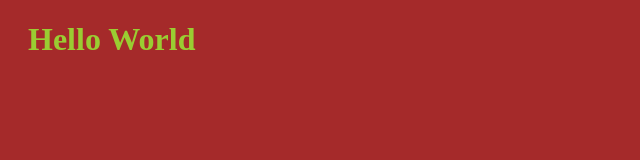
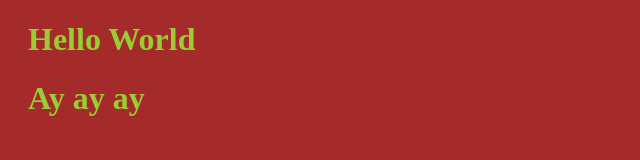
Before and after one commit to savilladafl/website, a plain HTML site: page index.html in a window 1280 px wide. Shown: the whole page, without its empty margins (0-640 px from the left). Drawn offline with Linux system fonts and the light colour scheme.

Commit message:
third one yeah

```diff
--- a/index.html
+++ b/index.html
@@ -9,5 +9,6 @@
 </head>
 <body>
     <h1>Hello World</h1>
+    <h1>Ay ay ay</h1>
 </body>
 </html>
```
